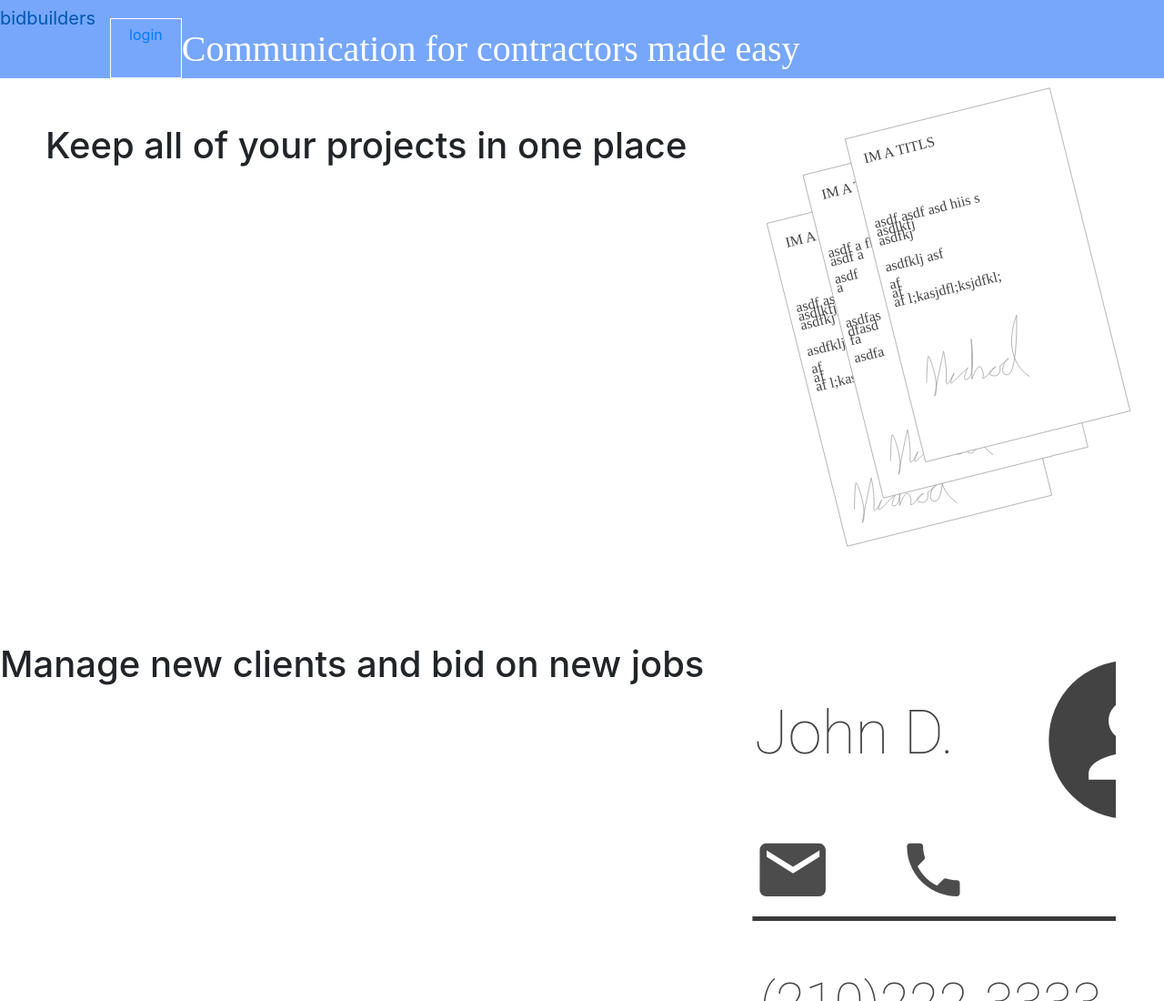
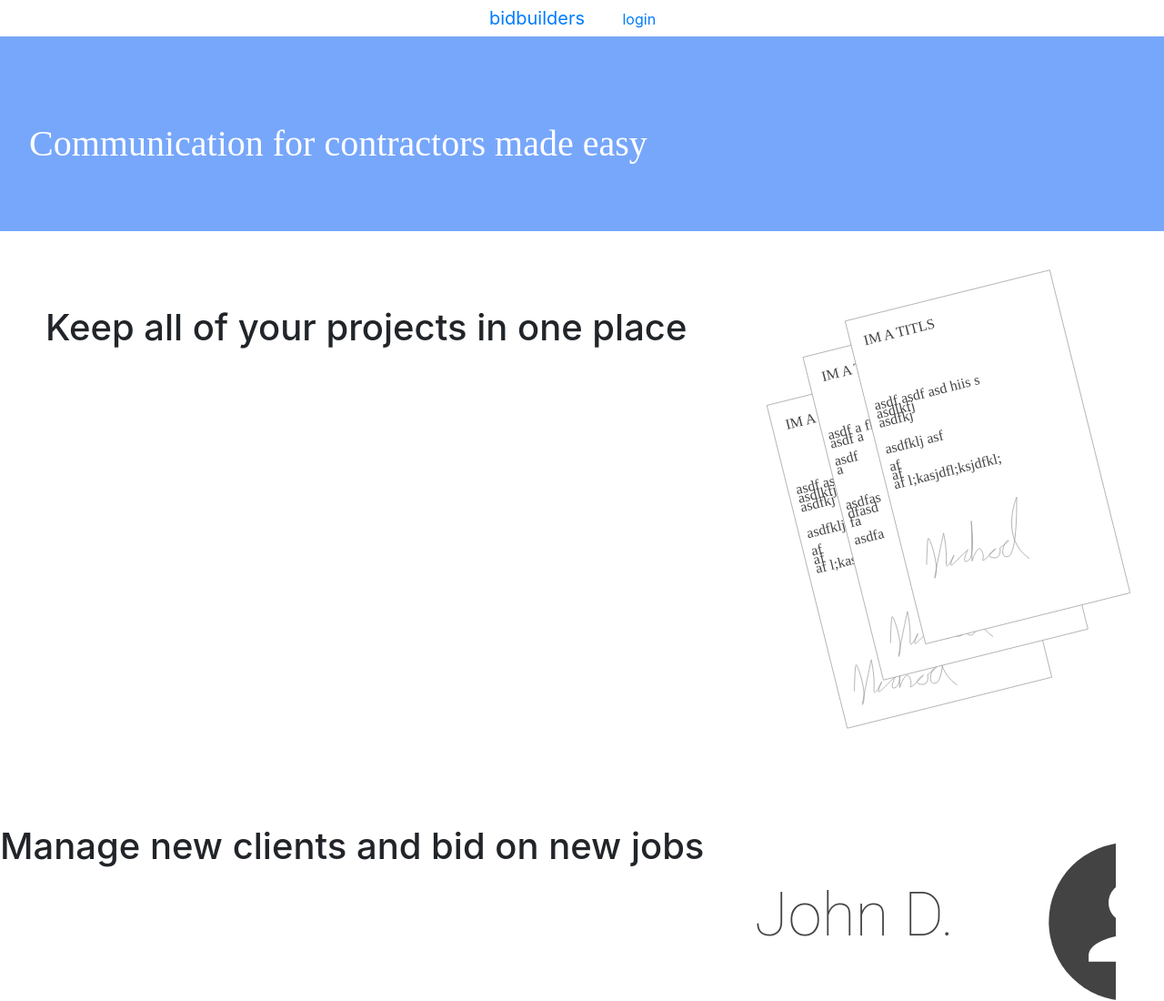
Before and after one commit to BuilderPro/bidbuilders, a website: page public/index.html in a window 1280 px wide. Shown: the top 1100 px of the page at 91% size. Drawn offline with nearby package versions, Linux system fonts and the light colour scheme; some packages are replaced by stand-ins of ours; a script that the page names is missing.

Commit message:
Upload non-working svg and shit header

```diff
--- a/public/app/landing/landingView.html
+++ b/public/app/landing/landingView.html
@@ -1,11 +1,15 @@
-<header class='row bgcity'>
-<!--   <nav> -->
-    <a class="navbar-brand" href="#">bidbuilders</a>
-    <a ui-sref='login' class='login pull-right'>login</a>
-<!--   </nav> -->
+<header class='row'>
+  <nav>
+     <div class='navbar-wrapper'>
+        <a class="navbar-brand" href="#">bidbuilders</a>
+        <a ui-sref='login' class='login pull-right'>login</a>
+     <div>
+  </nav>
+</header>
 
+<div class="row header jumbotron bgcity">
   <h1 id='hero-text'>Communication for contractors made easy </h1>
-</header>
+</div>
 
 <div class="row center-block">
   <h1 class='projects-text'>Keep all of your projects in one place</h1>
```
